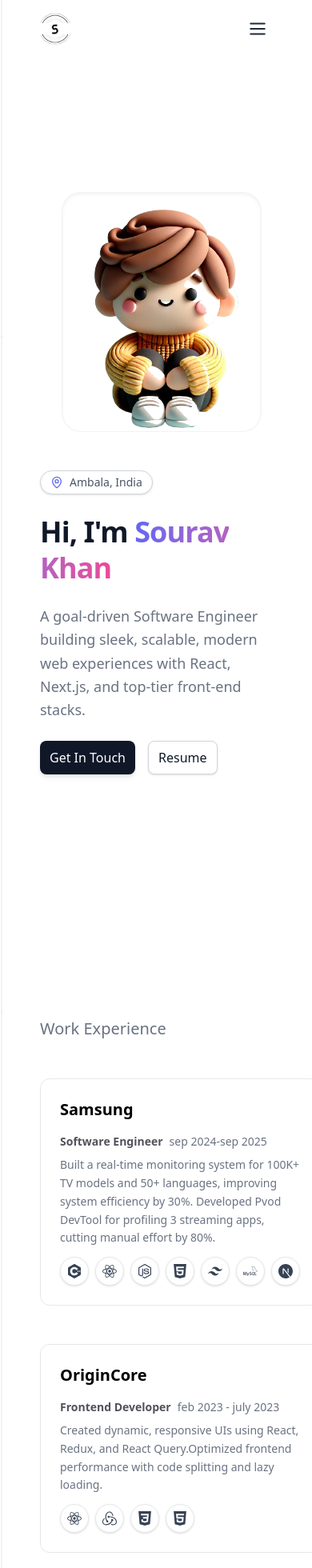
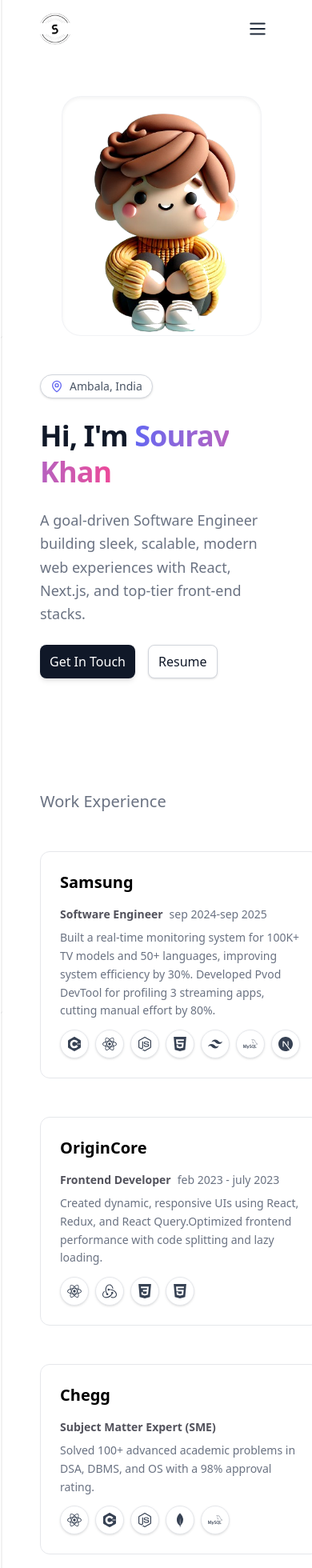
Before and after one commit to souravkhan12/souravkhan, a Next.js app: page / in a window 390 px wide. Shown: the top 1960 px of the page at 80% size. Built offline with nearby package versions, Linux system fonts and the light colour scheme.

Commit message:
(update):UI Responsive

```diff
--- a/app/components/Hero.tsx
+++ b/app/components/Hero.tsx
@@ -11,7 +11,7 @@ export default function Hero() {
   return (
     <section
       id="about"
-      className="relative overflow-hidden py-60 transition-colors duration-300"
+      className="relative overflow-hidden py-30 transition-colors duration-300 md:py-60"
     >
       <div className="mx-auto flex flex-col-reverse items-center justify-between gap-12 px-6 md:flex-row md:gap-20">
         <div className="max-w-xl space-y-6">
--- a/app/components/WorkExperience.tsx
+++ b/app/components/WorkExperience.tsx
@@ -40,7 +40,7 @@ export default function WorkExperience() {
     <section
       id="experience"
       ref={targetRef}
-      className="relative flex w-full flex-row gap-2 px-4 py-16 md:px-8"
+      className="relative flex w-full flex-row gap-2 px-4 py-5 md:px-8 md:py-16"
     >
       <div className="relative mt-19 w-2">
         <motion.div
```
